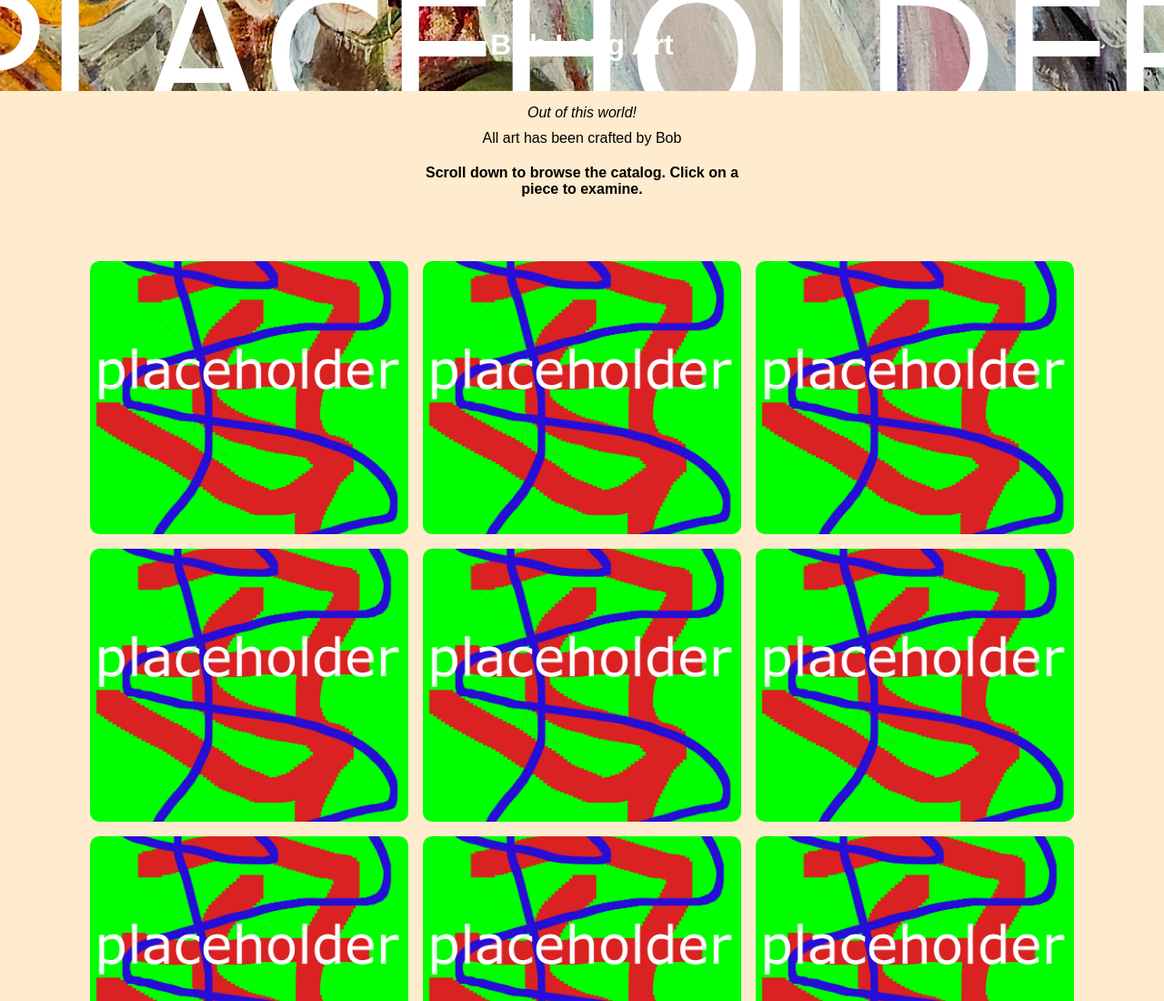
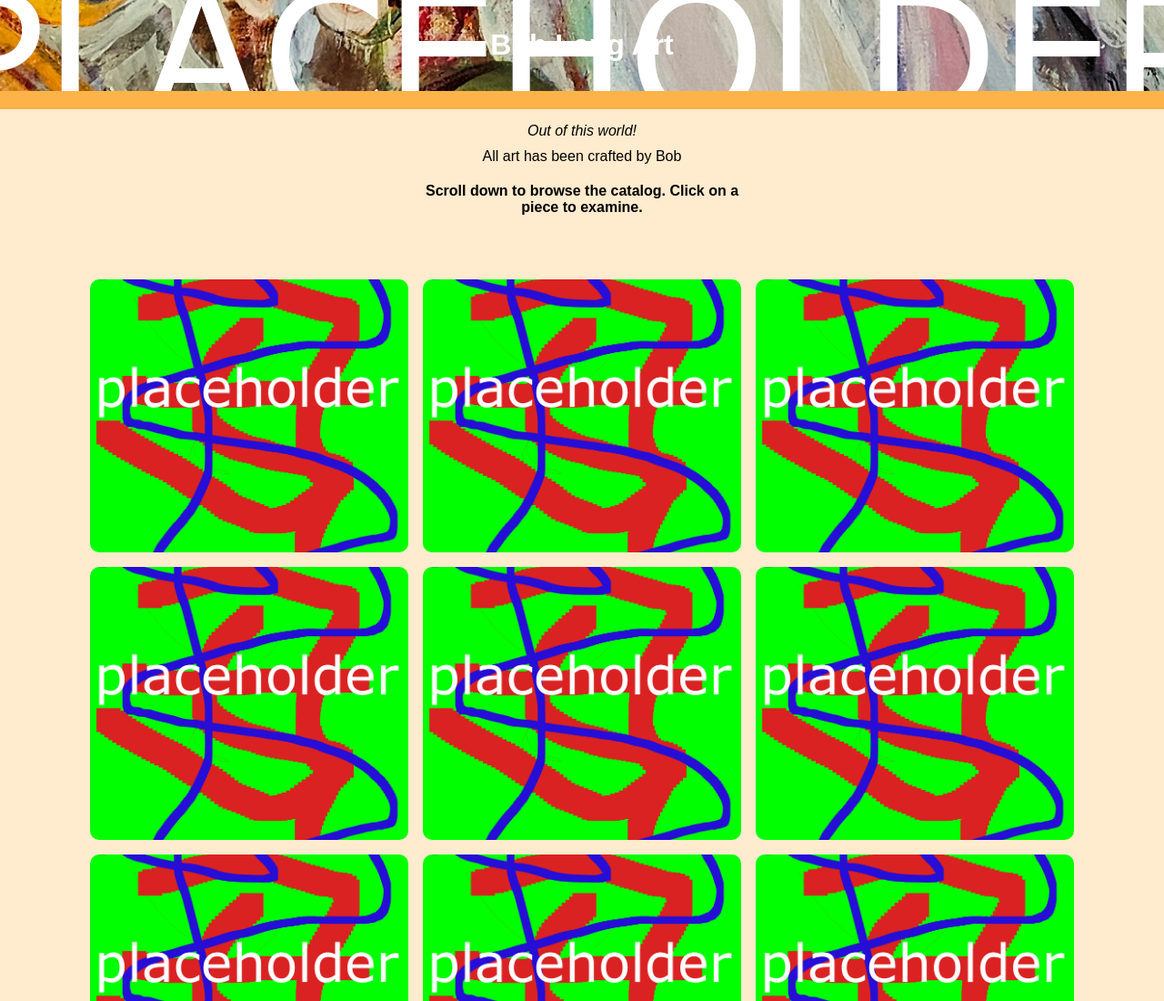
Before and after one commit to blangart2024/blangart2024.github.io, a plain HTML site: page html/main.html in a window 1280 px wide. Shown: the top 1100 px of the page at 91% size. Drawn offline with Linux system fonts and the light colour scheme.

Commit message:
Update main.css

```diff
--- a/css/main.css
+++ b/css/main.css
@@ -11,7 +11,8 @@ body {
     font-size: 16px;
     /*color: #fff;*/
     color: white;
-    border-bottom: 0px; /*20px solid #fdb347*/
+    /*border-bottom: 0px;*/
+    border-bottom: 20px solid #fdb347;
 
     background-image: url('./banner.jpg');
     background-position: center;
```
